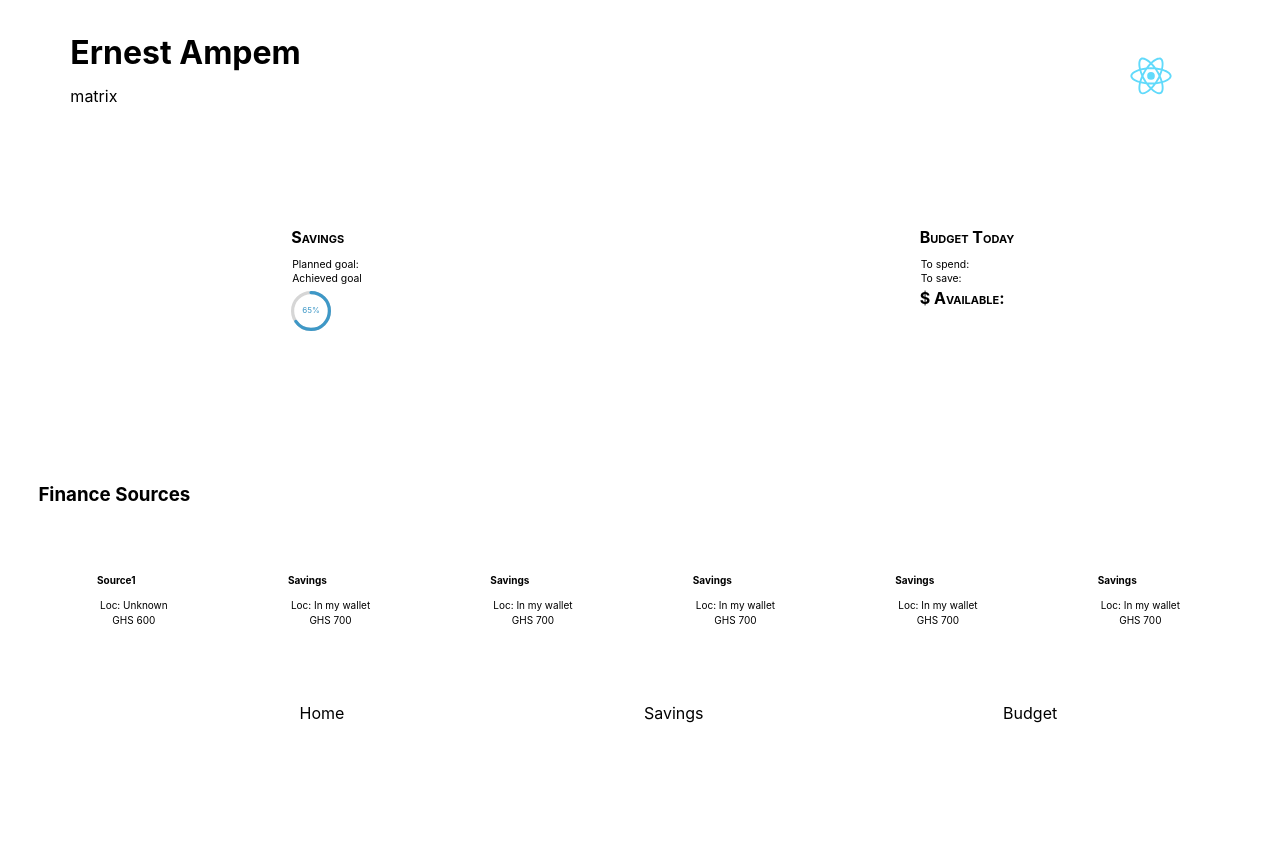
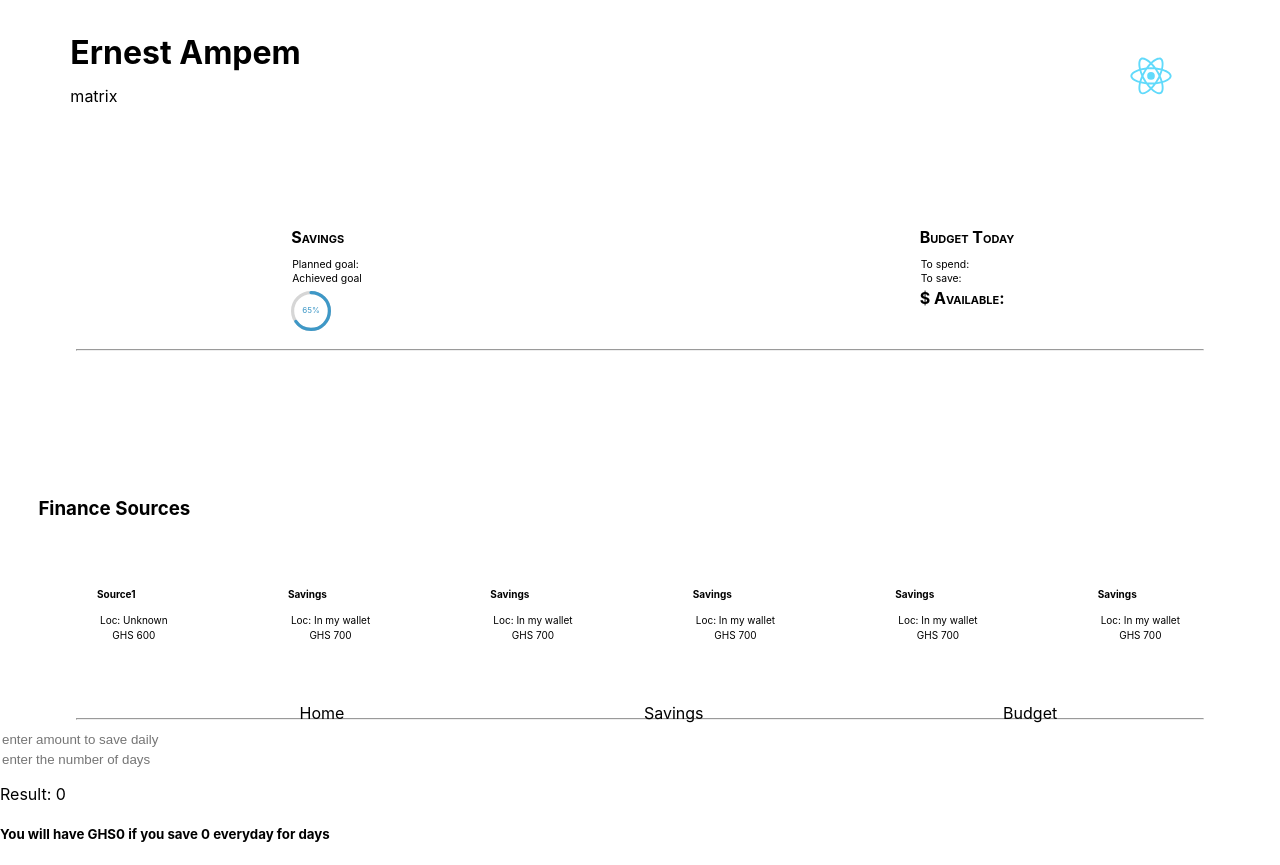
Before and after one commit to Matrixow/E-finance, a React (Create React App) app: page / in a window 1280 px wide. Before the commit the page ends 800 px from the top, so only its background shows below. Built offline with nearby package versions, Linux system fonts and the light colour scheme.

Commit message:
added the savings calculator

```diff
--- a/src/App.css
+++ b/src/App.css
@@ -123,6 +123,21 @@ div#availablesection .available p{
 
 }
 
+hr{
+  text-align: center;
+  width: 88%;
+  color: #ccc
+}
+
+input{
+  width: 80%;
+  border: 0.3px #ccc;
+  box-sizing: border-box;
+}
+
+input:active{
+  border: 0.7px rgb(0, 157, 0);
+}
 
 
 #root > div.Section1 > div:nth-child(1) > svg{
--- a/src/App.js
+++ b/src/App.js
@@ -5,6 +5,7 @@ import Image from './models/UserImage';
 import Savings from './models/Savings';
 import Budget from './models/Budget';
 import Moneyavailable from './models/Moneyavailable';
+import Calculator from './models/Savingscalculator';
 
 function App() {
   const sources = [{
@@ -28,10 +29,14 @@ function App() {
         <Savings/>
         <Budget/>
       </div>
+      <hr/>
 
       <div className="Section2">
       <Moneyavailable sources={sources}/>
       </div>
+      <hr/>
+
+      <Calculator/>
 
       <Menu/>
     </>
--- /dev/null
+++ b/src/models/Savingscalculator.js
@@ -0,0 +1,33 @@
+import { useState } from "react"
+
+export default function Calculator(){
+    const [days, setDays] = useState("")
+    const [amount, setAmount] = useState(0)
+    const [result, setResult] = useState(0)
+
+    const updateAmount = ()=>{
+        let master = document.querySelector("#daily_amount")
+        if(master){
+            setAmount(parseFloat(master.value) || 0);
+        }
+    }
+
+    const updateResult = ()=>{
+        let daysInput = document.querySelector("#daysnum");
+        if(daysInput){
+            setDays(daysInput.value || 0)
+            setResult(days* amount)
+        }
+    }
+
+    return(
+
+        <div>
+        <input type="number" placeholder="enter amount to save daily" id="daily_amount" onAbort={updateAmount}></input>
+        <input type="number" placeholder="enter the number of days" id="daysnum" onChange={updateResult}></input>
+        <p>Result: {result}</p>
+
+        <h5>You will have GHS{result} if you save {amount} everyday for {days} days</h5>
+        </div>
+    )
+}
```
